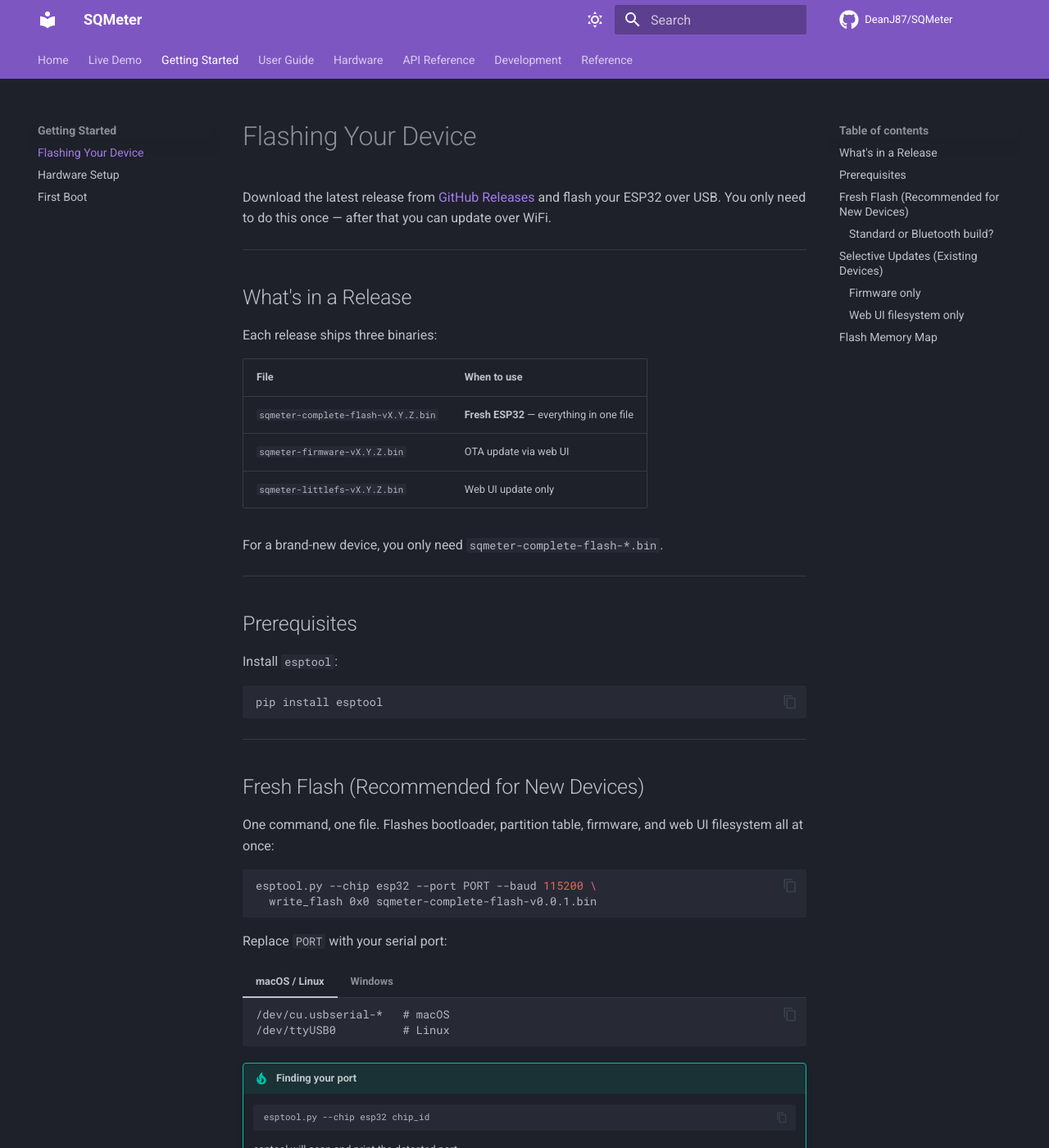
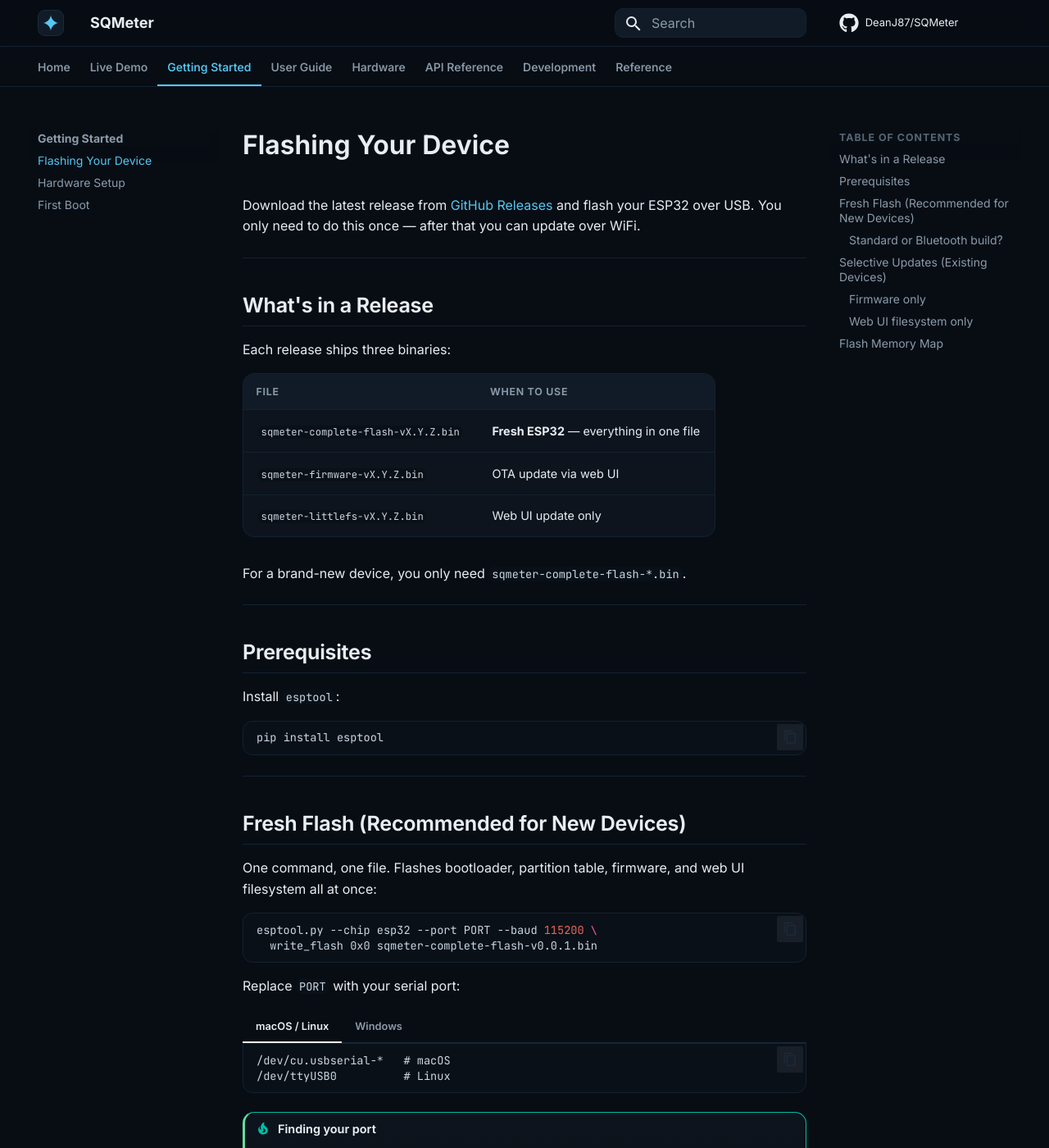
Before and after one commit to DeanJ87/SQMeter, an MkDocs documentation site: the page built from docs/getting-started/flashing.md, in a window 1280 px wide and 1400 px high. Shown: the whole window at 82% size. Built offline with MkDocs 1.6.1 and Material for MkDocs 9.7.7, drawn with Linux system fonts in a browser that asks for light colours; comment, search, counter and statistics services are not loaded.

Commit message:
docs: the docs site wears the SQMeter UI's theme
Dark only, same palette, Inter / JetBrains Mono, ✦ logo; header, tabs, tables,
admonitions, buttons and feature cards styled like the app; home page hero and
dashboard screenshot. One SVG mark for the docs logo/favicon and the web UI's
favicon (the device logged a favicon.ico miss on every page load).

```diff
--- /dev/null
+++ b/docs/stylesheets/sqmeter.css
@@ -0,0 +1,324 @@
+/* The SQMeter web UI's look for the docs: same palette, fonts and cards
+   (web/src/index.css). Dark only, like the device UI. */
+
+@font-face {
+  font-family: "Inter SQM";
+  font-style: normal;
+  font-weight: 400 700;
+  font-display: swap;
+  src: url("../assets/fonts/inter-sqm.woff2") format("woff2");
+}
+
+@font-face {
+  font-family: "JetBrains Mono SQM";
+  font-style: normal;
+  font-weight: 400 600;
+  font-display: swap;
+  src: url("../assets/fonts/jetbrains-mono-sqm.woff2") format("woff2");
+}
+
+:root {
+  --sqm-bg: #080d14;
+  --sqm-panel: #0d141d;
+  --sqm-panel-2: #111b27;
+  --sqm-panel-3: #0a1018;
+  --sqm-line: #1b2a38;
+  --sqm-line-soft: #142130;
+  --sqm-text: #e7edf3;
+  --sqm-muted: #8b9baa;
+  --sqm-dim: #566675;
+  --sqm-cyan: #55c7f2;
+  --sqm-violet: #a78bfa;
+  --sqm-green: #5ee0a0;
+  --sqm-amber: #f4c15d;
+  --sqm-red: #f26b62;
+  --md-text-font: "Inter SQM";
+  --md-code-font: "JetBrains Mono SQM";
+}
+
+[data-md-color-scheme="slate"] {
+  --md-hue: 212;
+  --md-default-bg-color: var(--sqm-bg);
+  --md-default-fg-color: var(--sqm-text);
+  --md-default-fg-color--light: var(--sqm-muted);
+  --md-default-fg-color--lighter: var(--sqm-dim);
+  --md-default-fg-color--lightest: var(--sqm-line);
+  --md-primary-fg-color: var(--sqm-panel);
+  --md-primary-fg-color--light: var(--sqm-panel-2);
+  --md-primary-fg-color--dark: var(--sqm-bg);
+  --md-primary-bg-color: var(--sqm-text);
+  --md-primary-bg-color--light: var(--sqm-muted);
+  --md-accent-fg-color: var(--sqm-cyan);
+  --md-accent-fg-color--transparent: rgba(85, 199, 242, 0.1);
+  --md-typeset-color: var(--sqm-text);
+  --md-typeset-a-color: var(--sqm-cyan);
+  --md-typeset-table-color: var(--sqm-line);
+  --md-typeset-table-color--light: rgba(85, 199, 242, 0.04);
+  --md-code-bg-color: var(--sqm-panel-3);
+  --md-code-fg-color: #c9d6e2;
+  --md-code-hl-color: rgba(85, 199, 242, 0.12);
+  --md-footer-bg-color: var(--sqm-panel);
+  --md-footer-bg-color--dark: var(--sqm-bg);
+  --md-footer-fg-color: var(--sqm-text);
+  --md-footer-fg-color--light: var(--sqm-muted);
+  --md-footer-fg-color--lighter: var(--sqm-dim);
+  --md-admonition-bg-color: var(--sqm-panel);
+  --md-admonition-fg-color: var(--sqm-text);
+  --md-shadow-z1: none;
+  --md-shadow-z2: 0 14px 42px rgba(0, 0, 0, 0.22);
+  --md-shadow-z3: 0 14px 42px rgba(0, 0, 0, 0.32);
+}
+
+/* Header and tabs: the app's top bar - panel background, hairline border,
+   muted items, cyan underline on the current one. */
+.md-header {
+  background: rgba(8, 13, 20, 0.92);
+  backdrop-filter: blur(10px);
+  border-bottom: 1px solid var(--sqm-line-soft);
+  box-shadow: none;
+}
+
+.md-header[data-md-state="shadow"],
+.md-header--shadow {
+  box-shadow: none;
+}
+
+.md-header__title {
+  font-weight: 650;
+}
+
+.md-header__button.md-logo img {
+  height: 1.6rem;
+  width: 1.6rem;
+}
+
+.md-tabs {
+  background: var(--sqm-bg);
+  border-bottom: 1px solid var(--sqm-line-soft);
+}
+
+.md-tabs__link {
+  color: var(--sqm-muted);
+  font-weight: 550;
+  opacity: 1;
+}
+
+.md-tabs__item--active .md-tabs__link,
+.md-tabs__link:hover {
+  color: var(--sqm-cyan);
+}
+
+.md-tabs__item--active {
+  box-shadow: inset 0 -2px 0 var(--sqm-cyan);
+}
+
+/* Sidebars */
+.md-nav__link {
+  color: var(--sqm-muted);
+}
+
+.md-nav__link--active,
+.md-nav__item--active > .md-nav__link {
+  color: var(--sqm-cyan);
+}
+
+.md-nav__title {
+  color: var(--sqm-dim);
+  text-transform: uppercase;
+  letter-spacing: 0.08em;
+  font-size: 0.62rem;
+}
+
+/* Headings: the app's card titles are small uppercase labels; keep docs
+   headings readable but in the same voice. */
+.md-typeset h1 {
+  color: var(--sqm-text);
+  font-weight: 650;
+  letter-spacing: 0;
+}
+
+.md-typeset h2 {
+  font-weight: 650;
+  padding-bottom: 0.35rem;
+  border-bottom: 1px solid var(--sqm-line-soft);
+}
+
+.md-typeset h3 {
+  font-weight: 600;
+}
+
+.md-typeset hr {
+  border-bottom-color: var(--sqm-line-soft);
+}
+
+/* Code: the app's mono readouts on a sunken panel. */
+.md-typeset code {
+  border-radius: 0.35rem;
+}
+
+.md-typeset pre > code {
+  border: 1px solid var(--sqm-line-soft);
+  border-radius: 0.6rem;
+}
+
+/* Tables: reading rows - hairlines, muted header labels, no zebra. */
+.md-typeset table:not([class]) {
+  border: 1px solid var(--sqm-line-soft);
+  border-radius: 0.7rem;
+  background: var(--sqm-panel);
+  font-size: 0.72rem;
+}
+
+.md-typeset table:not([class]) th {
+  background: var(--sqm-panel-2);
+  color: var(--sqm-muted);
+  font-size: 0.62rem;
+  font-weight: 650;
+  letter-spacing: 0.06em;
+  text-transform: uppercase;
+}
+
+.md-typeset table:not([class]) td {
+  border-top: 1px solid var(--sqm-line-soft);
+}
+
+/* Admonitions: the app's cards, with the note colours as a thin accent. */
+.md-typeset .admonition,
+.md-typeset details {
+  background: linear-gradient(180deg, var(--sqm-panel), #0a1119);
+  border: 1px solid var(--sqm-line-soft);
+  border-left-width: 3px;
+  border-radius: 0.7rem;
+  box-shadow: none;
+  font-size: 0.72rem;
+}
+
+.md-typeset .admonition-title,
+.md-typeset summary {
+  background: transparent !important;
+  font-weight: 650;
+}
+
+.md-typeset .admonition.note,
+.md-typeset details.note {
+  border-left-color: var(--sqm-cyan);
+}
+
+.md-typeset .admonition.tip,
+.md-typeset details.tip {
+  border-left-color: var(--sqm-green);
+}
+
+.md-typeset .admonition.warning,
+.md-typeset details.warning {
+  border-left-color: var(--sqm-amber);
+}
+
+.md-typeset .admonition.danger,
+.md-typeset details.danger {
+  border-left-color: var(--sqm-red);
+}
+
+/* Content tabs: the Settings tab bar. */
+.md-typeset .tabbed-labels > label {
+  color: var(--sqm-muted);
+  font-weight: 600;
+}
+
+.md-typeset .tabbed-labels > label:hover {
+  color: var(--sqm-text);
+}
+
+.md-typeset .tabbed-set > input:checked + label,
+.md-typeset .tabbed-labels > label.tabbed-label--active {
+  color: var(--sqm-cyan);
+}
+
+/* Screenshots sit like cards. */
+.md-typeset img[src*="screenshots/"] {
+  border: 1px solid var(--sqm-line-soft);
+  border-radius: 0.7rem;
+}
+
+/* Search */
+.md-search__form {
+  background: var(--sqm-panel-2);
+  border: 1px solid var(--sqm-line-soft);
+  border-radius: 0.5rem;
+}
+
+.md-search__output {
+  background: var(--sqm-panel);
+}
+
+/* Footer */
+.md-footer,
+.md-footer-meta {
+  border-top: 1px solid var(--sqm-line-soft);
+}
+
+/* Home page: the app's hero - big cyan display type. */
+.sqm-hero {
+  margin: 0.5rem 0 1.5rem;
+  padding: 1.5rem;
+  border: 1px solid var(--sqm-line-soft);
+  border-radius: 0.85rem;
+  background: radial-gradient(120% 140% at 50% 0%, rgba(85, 199, 242, 0.12), transparent 60%),
+    linear-gradient(180deg, var(--sqm-panel), #0a1119);
+}
+
+.sqm-hero .sqm-hero-value {
+  font: 600 3rem/1 var(--md-code-font), monospace;
+  color: var(--sqm-cyan);
+  letter-spacing: -0.02em;
+}
+
+.sqm-hero .sqm-hero-unit {
+  font: 0.7rem var(--md-code-font), monospace;
+  color: var(--sqm-dim);
+}
+
+.sqm-hero p {
+  margin: 0.6rem 0 0;
+  color: var(--sqm-muted);
+}
+
+/* Buttons: the app's buttons - outlined, cyan for the primary action. */
+.md-typeset .md-button {
+  border: 1px solid var(--sqm-line);
+  border-radius: 0.55rem;
+  color: var(--sqm-text);
+  font-weight: 600;
+  padding: 0.5em 1.2em;
+}
+
+.md-typeset .md-button:hover {
+  border-color: var(--sqm-cyan);
+  color: var(--sqm-cyan);
+  background: rgba(85, 199, 242, 0.08);
+}
+
+.md-typeset .md-button--primary {
+  border-color: rgba(85, 199, 242, 0.45);
+  background: rgba(85, 199, 242, 0.12);
+  color: var(--sqm-cyan);
+}
+
+/* Feature grid: dashboard cards. */
+.md-typeset .grid.cards > ul > li,
+.md-typeset .grid > .card {
+  background: linear-gradient(180deg, var(--sqm-panel), #0a1119);
+  border: 1px solid var(--sqm-line-soft);
+  border-radius: 0.85rem;
+}
+
+.md-typeset .grid.cards > ul > li:hover,
+.md-typeset .grid > .card:hover {
+  border-color: var(--sqm-line);
+  box-shadow: 0 14px 42px rgba(0, 0, 0, 0.32);
+}
+
+.md-typeset .grid.cards .twemoji,
+.md-typeset .grid.cards svg {
+  color: var(--sqm-cyan);
+}
--- a/mkdocs.yml
+++ b/mkdocs.yml
@@ -16,19 +16,13 @@
 
 theme:
   name: material
+  # Dark only, in the device UI's colours (docs/stylesheets/sqmeter.css).
   palette:
-    - scheme: slate
-      primary: deep purple
-      accent: cyan
-      toggle:
-        icon: material/weather-sunny
-        name: Switch to light mode
-    - scheme: default
-      primary: deep purple
-      accent: cyan
-      toggle:
-        icon: material/weather-night
-        name: Switch to dark mode
+    scheme: slate
+    primary: custom
+    accent: custom
+  font: false # Inter and JetBrains Mono ship with the site, like the device UI
+  logo: assets/logo.svg
   features:
     - navigation.tabs
     - navigation.sections
@@ -41,7 +35,10 @@
     - content.tabs.link
   icon:
     repo: fontawesome/brands/github
-  favicon: assets/favicon.png
+  favicon: assets/favicon.svg
+
+extra_css:
+  - stylesheets/sqmeter.css
 
 markdown_extensions:
   - admonition
```
Also changed, not shown: docs/index.md (+8 -1 lines), docs/assets/favicon.svg (added), docs/assets/fonts/inter-sqm.woff2 (added), docs/assets/fonts/jetbrains-mono-sqm.woff2 (added), docs/assets/logo.svg (added), web/public/favicon.svg (added), 1 other file.
